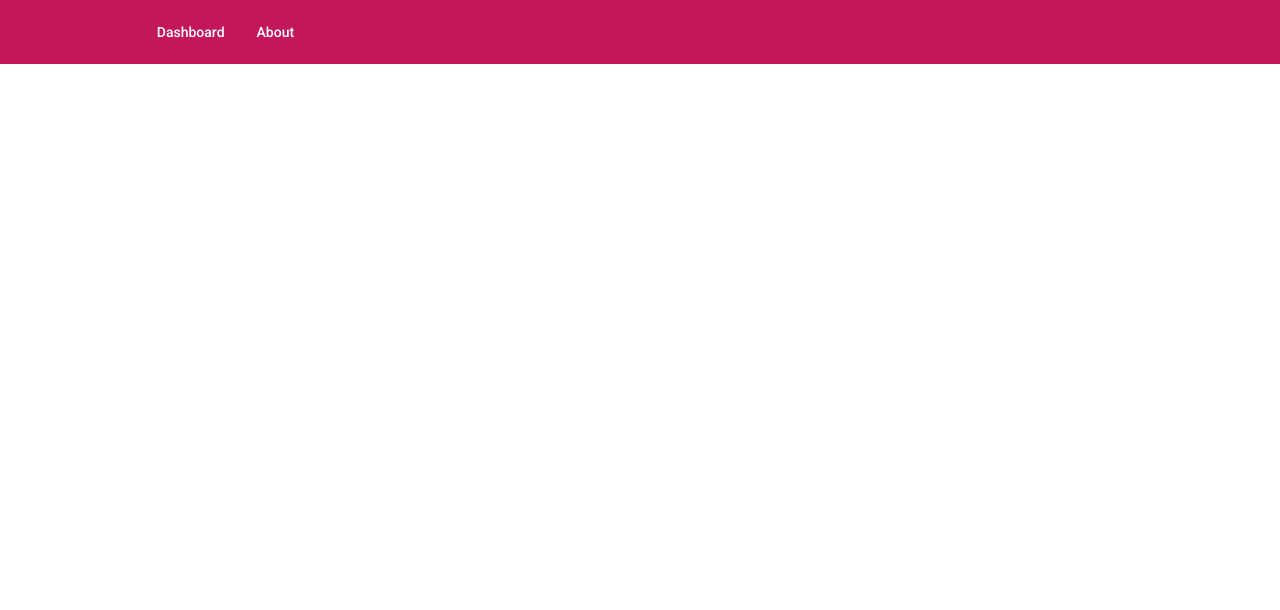
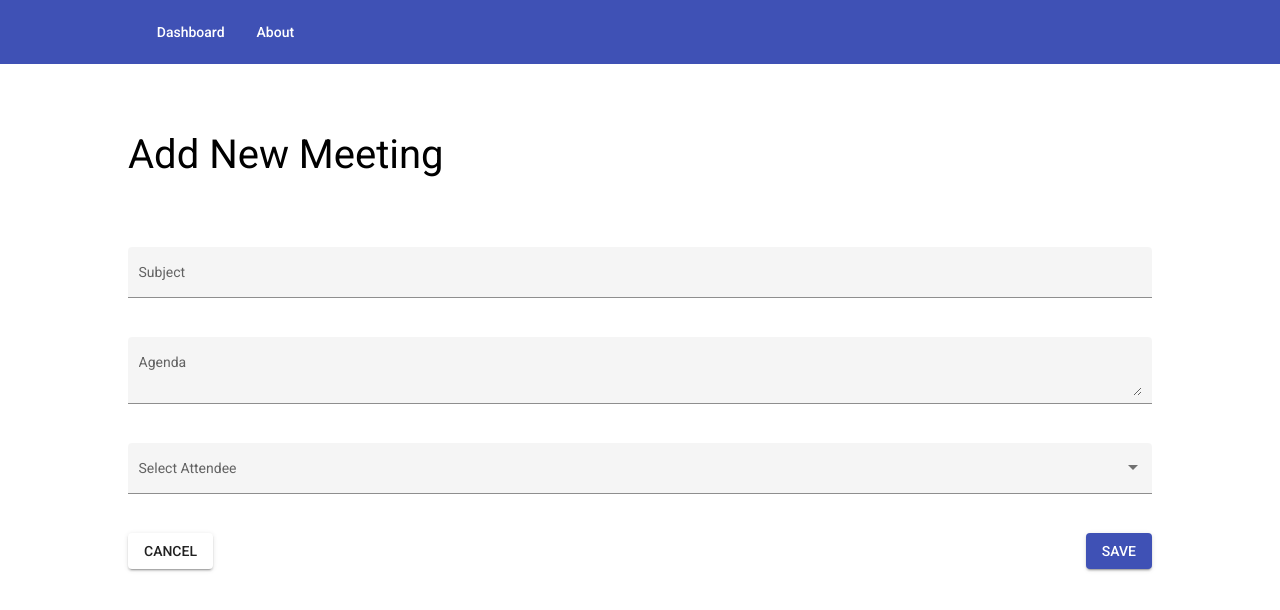
Before and after one commit to gispatial/EMS, an Angular app: page /meeting/new in a window 1280 px wide. Before the commit this address led to /. Shown: the top 610 px of the page. Built offline with nearby package versions, Linux system fonts and the light colour scheme.

Commit message:
added form for new meeting

```diff
--- a/angular.json
+++ b/angular.json
@@ -28,7 +28,7 @@
               "src/assets"
             ],
             "styles": [
-              "./node_modules/@angular/material/prebuilt-themes/pink-bluegrey.css",
+              "./node_modules/@angular/material/prebuilt-themes/indigo-pink.css",
               "src/styles.scss"
             ],
             "scripts": []
--- /dev/null
+++ b/src/app/add-meeting/add-meeting.component.html
@@ -0,0 +1,30 @@
+<div id="add-meeting" style="padding: 15px;">
+  <div class="page-title">
+    <h1>Add New Meeting</h1>
+  </div>
+  <div>
+    <form [formGroup]="newMeetingForm" (ngSubmit)="onSubmit(newMeetingForm.value)" style="width: 100%;">
+      <mat-form-field appearance="fill">
+        <mat-label>Subject</mat-label>
+        <input matInput>
+      </mat-form-field>
+      <br>
+      <mat-form-field appearance="fill">
+        <mat-label>Agenda</mat-label>
+        <textarea matInput></textarea>
+      </mat-form-field>
+      <br>
+      <mat-form-field appearance="fill">
+        <mat-label>Select Attendee</mat-label>
+        <mat-select>
+          <mat-option value="option">Option</mat-option>
+        </mat-select>
+      </mat-form-field>
+      <br>
+      <div class="submit-btn-container">
+        <a mat-raised-button routerLink=".">CANCEL</a>
+        <button mat-raised-button color="primary" class="button" type="submit">SAVE</button>
+      </div>
+    </form>
+  </div>
+</div>
--- /dev/null
+++ b/src/app/add-meeting/add-meeting.component.scss
@@ -0,0 +1,27 @@
+#add-meeting {
+  @media only screen and (min-width: 767px) {
+    width: 80%;
+    margin: 0 auto;
+  }
+  padding: 15px;
+  .page-title {
+    margin: 60px 0;
+    display: flex;
+    flex-direction: row;
+    justify-content: space-between;
+    align-items: center;
+  }
+
+  h1 {
+    font-size: 40px;
+  }
+
+  .mat-form-field {
+    display: block;
+  }
+
+  .submit-btn-container {
+    display: flex;
+    justify-content: space-between;
+  }
+}
--- /dev/null
+++ b/src/app/add-meeting/add-meeting.component.ts
@@ -0,0 +1,29 @@
+import { Component, OnInit } from '@angular/core';
+import { FormBuilder } from '@angular/forms';
+
+@Component({
+  selector: 'app-add-meeting',
+  templateUrl: './add-meeting.component.html',
+  styleUrls: ['./add-meeting.component.scss']
+})
+export class AddMeetingComponent implements OnInit {
+  newMeetingForm: any;
+
+  constructor(
+    private formBuilder: FormBuilder,
+  ) {
+    this.newMeetingForm = this.formBuilder.group({
+      subject: '',
+      description: ''
+    });
+  }
+
+  ngOnInit(): void {
+  }
+
+  onSubmit(data: Object) {
+    console.warn('Your order has been submitted', data);
+    this.newMeetingForm.reset();
+  }
+
+}
--- a/src/app/app-routing.module.ts
+++ b/src/app/app-routing.module.ts
@@ -1,12 +1,14 @@
 import { NgModule } from '@angular/core';
 import { Routes, RouterModule } from '@angular/router';
 import { DashboardComponent } from './dashboard/dashboard.component';
+import { AddMeetingComponent } from './add-meeting/add-meeting.component';
 import { AboutComponent } from './about/about.component';
 
 
 const routes: Routes = [
   { path: '', redirectTo: 'dashboard', pathMatch: 'full'},
   { path: 'dashboard', component: DashboardComponent },
+  { path: 'meeting/new', component: AddMeetingComponent },
   { path: 'about', component: AboutComponent },
 ];
 
--- a/src/app/dashboard/dashboard.component.html
+++ b/src/app/dashboard/dashboard.component.html
@@ -5,7 +5,7 @@
 
   <div class="page-title">
     <h1>Meetings</h1>
-    <button mat-raised-button color="primary">
+    <button mat-raised-button color="primary" routerLink="/meeting/new">
       <mat-icon aria-hidden="false" aria-label="Example add icon">add</mat-icon>
       New Meeting
     </button>
--- a/src/app/dashboard/dashboard.component.ts
+++ b/src/app/dashboard/dashboard.component.ts
@@ -1,5 +1,5 @@
 import { Component, OnInit } from '@angular/core';
-import { ApiService } from '../api.service';
+import { ApiService } from '../services/api.service';
 
 @Component({
   selector: 'app-dashboard',
```
Also changed, not shown: src/app/app.module.ts (+11 -1 lines), src/app/services/api.service.ts (renamed from src/app/api.service.ts), 2 other files (tests, documents, lock files or other folders).
